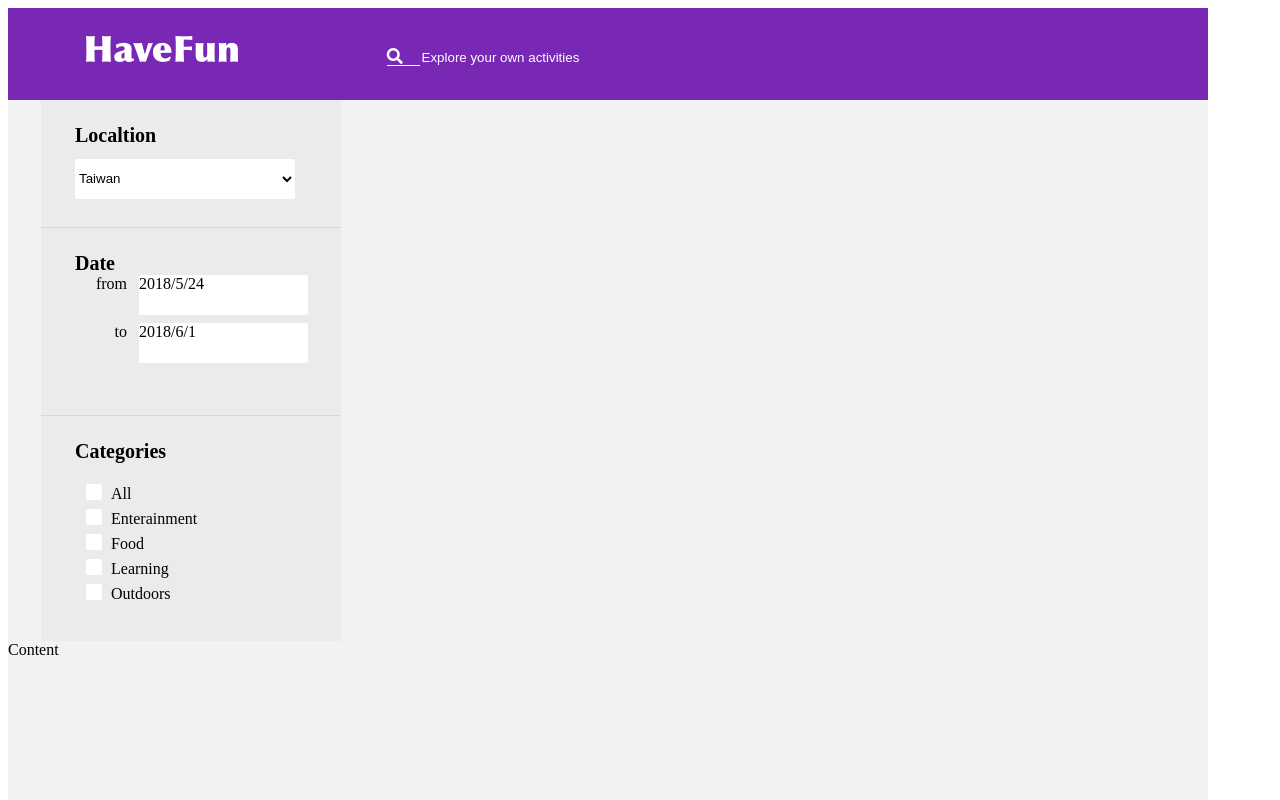
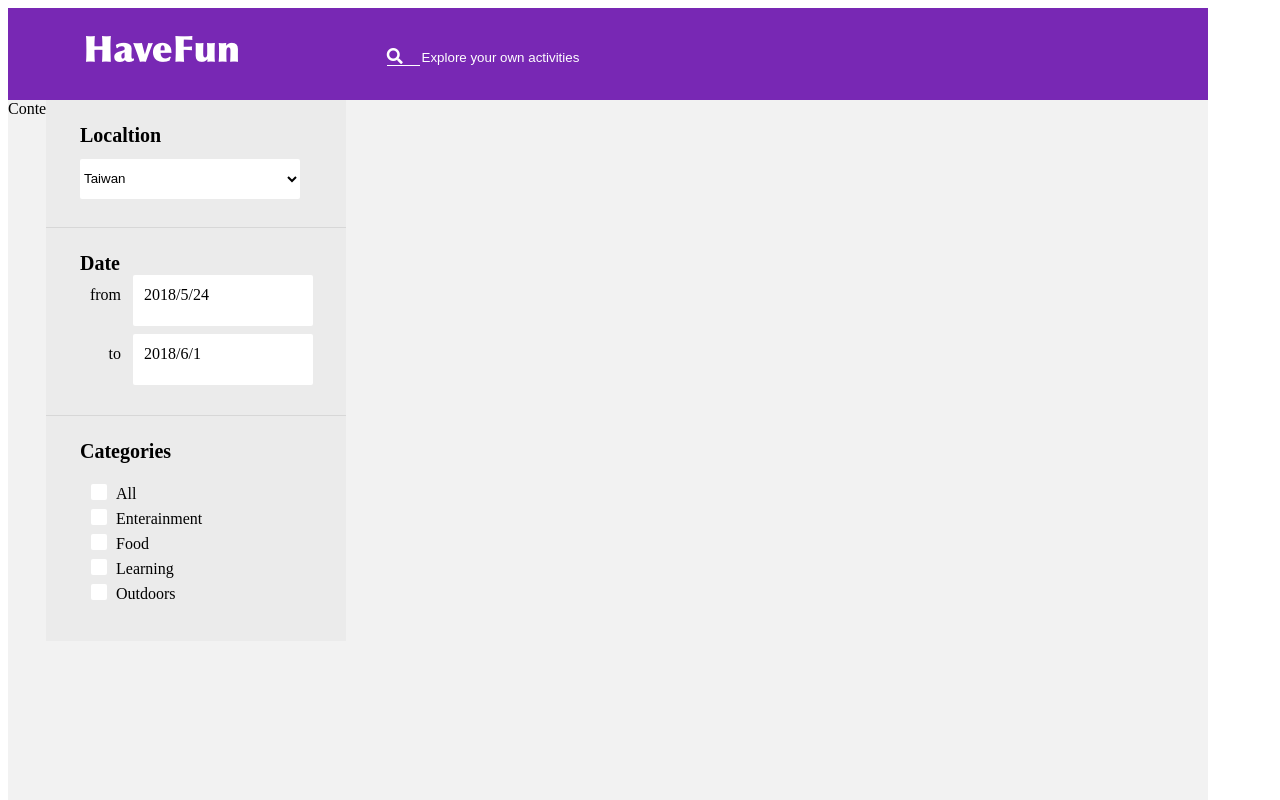
Before and after one commit to Yuki0916/TheF2E-challenge, a React (Create React App) app in the folder week2/: page / in a window 1280 px wide. Shown: the top 800 px of the page. Built offline with nearby package versions, Linux system fonts and the light colour scheme.

Commit message:
- 修改sidebar css屬性 - siderbar.js label對應input的id

```diff
--- a/week2/src/containers/sidebar/sidebar.css
+++ b/week2/src/containers/sidebar/sidebar.css
@@ -1,8 +1,9 @@
 .Sidebar{
     background-color: #EBEBEB;
-    width: 25%;
+    width: 300px;
     height: 541px;
-    margin-left: 33px;
+    margin-left: 38px;
+    position: absolute;
 }
 
 .SidebarBottomLine{
@@ -50,6 +51,7 @@
     border-radius: 2px;
     display: inline-block;
     margin: 0 0 8px 12px;
+    padding: 11px 0 0 11px;
 }
 .Categories{
     height: 225px;
--- a/week2/src/containers/sidebar/sidebar.js
+++ b/week2/src/containers/sidebar/sidebar.js
@@ -19,11 +19,11 @@
                 <div className="Categories">
                     <div className="Title">Categories</div>
                     <ul>
-                        <li><input type="checkbox" name="" id=""/> <label htmlFor="">All</label></li>
-                        <li><input type="checkbox" name="" id=""/> <label htmlFor="">Enterainment</label></li>
-                        <li><input type="checkbox" name="" id=""/> <label htmlFor="">Food</label></li>
-                        <li><input type="checkbox" name="" id=""/> <label htmlFor="">Learning</label></li>
-                        <li><input type="checkbox" name="" id=""/> <label htmlFor="">Outdoors</label></li>
+                        <li><input type="checkbox" name="" id="1"/> <label htmlFor="1">All</label></li>
+                        <li><input type="checkbox" name="" id="2"/> <label htmlFor="2">Enterainment</label></li>
+                        <li><input type="checkbox" name="" id="3"/> <label htmlFor="3">Food</label></li>
+                        <li><input type="checkbox" name="" id="4"/> <label htmlFor="4">Learning</label></li>
+                        <li><input type="checkbox" name="" id="5"/> <label htmlFor="5">Outdoors</label></li>
                     </ul>
                 </div>
             </div>
```
